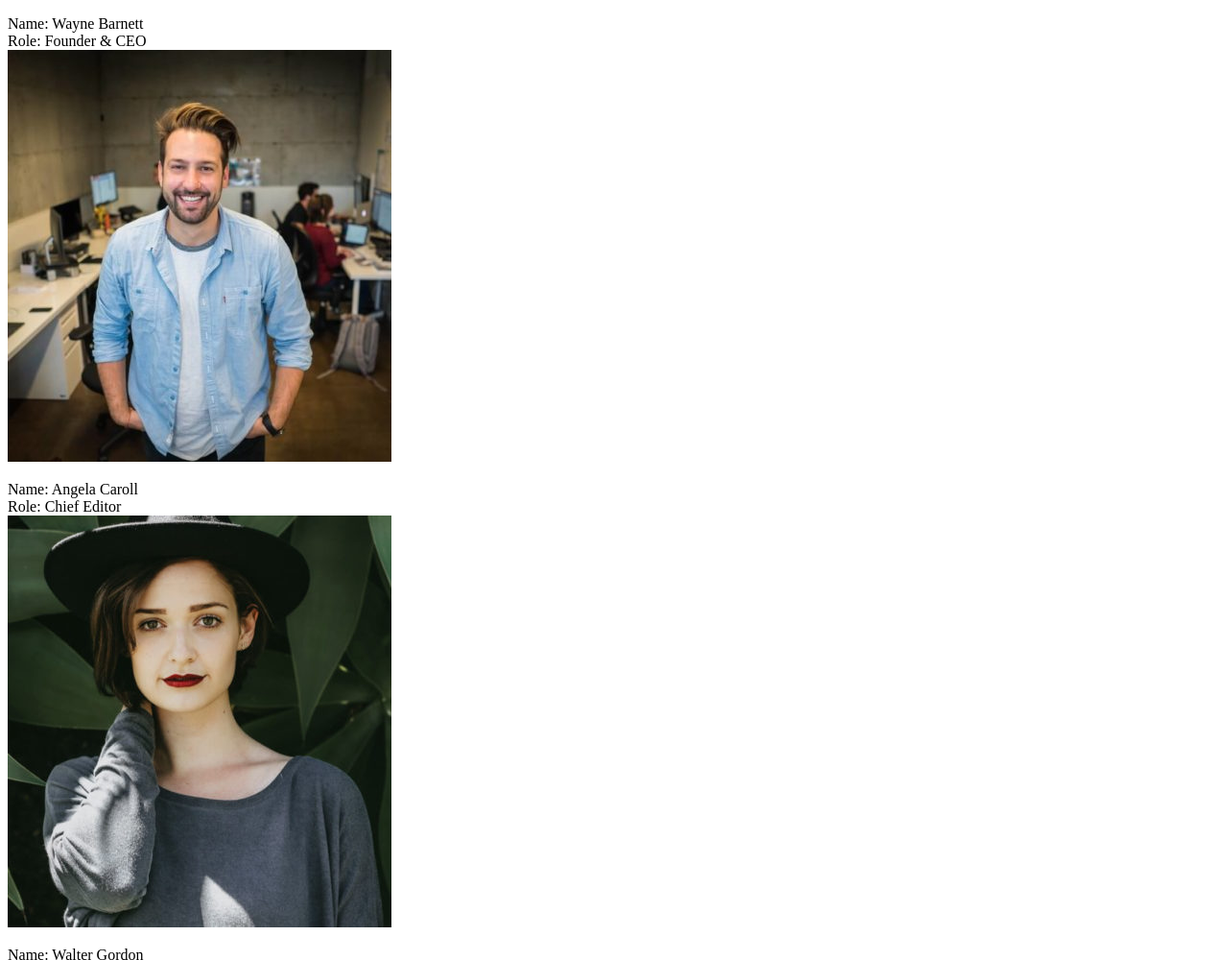
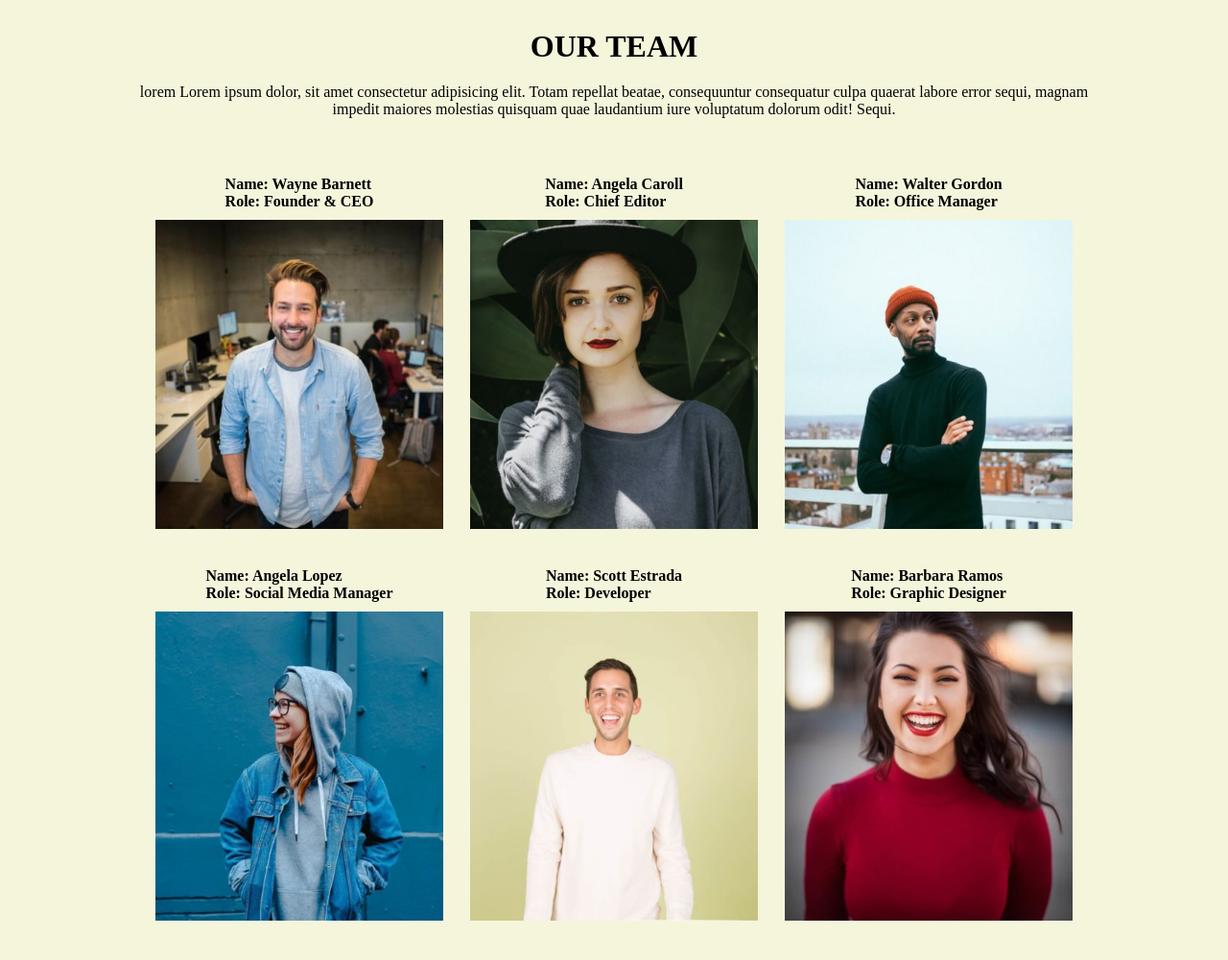
Before and after one commit to Vincenzo-23/js-our-team, a plain HTML site: page index.html in a window 1280 px wide. Shown: the top 1000 px of the page at 96% size. Drawn offline with Linux system fonts and the light colour scheme.

Commit message:
ADD: added css style

```diff
--- a/css/style.css
+++ b/css/style.css
@@ -0,0 +1,50 @@
+*{
+    box-sizing: border-box;
+    margin: 0;
+    padding: 0;
+}
+
+body{
+    background-color: beige;
+}
+
+img{
+    display: block;
+    width: 300px;
+    padding-bottom: 30px;
+    padding-top: 10px;
+}
+
+.main_title{
+    text-align: center;
+    margin: 30px 0;
+}
+
+.main_title h1{
+    padding-bottom: 20px;
+}
+
+.main_title p{
+    text-align: center;
+}
+
+
+.container{
+    width: 1024px;
+    margin: 0 auto;
+}
+
+.team_info{
+    display: flex;
+    flex-wrap: wrap;
+    padding: 20px;
+}
+
+.team_info > p{
+    width: calc(4 * 100% / 12);
+    display: flex;
+    flex-direction: column;
+    align-items: center;
+    padding-top: 10px;
+    font-weight: 700;
+}
--- a/index.html
+++ b/index.html
@@ -4,13 +4,19 @@
     <meta charset="UTF-8">
     <meta name="viewport" content="width=device-width, initial-scale=1.0">
     <title>Our Team</title>
+    <link rel="stylesheet" href="./css/style.css">
 </head>
 <body>
+    <div class="container">
+        <div class="main_title">
+            <h1>OUR TEAM</h1>
+            <p>lorem Lorem ipsum dolor, sit amet consectetur adipisicing elit. Totam repellat beatae, consequuntur consequatur culpa quaerat labore error sequi, magnam impedit maiores molestias quisquam quae laudantium iure voluptatum dolorum odit! Sequi.</p>
+        </div>
+        <div class="team_info">
 
-    <div class="team_info">
+        </div>
+    </div>
 
-    </div>
-    <img src="./img/" alt="">
     <script src="./js/app.js"></script>
 </body>
 </html>
--- a/js/app.js
+++ b/js/app.js
@@ -58,6 +58,7 @@ for(let i = 0; i < teamMembers.length; i++){
     //stampo nel DOM usando il metodo append sull'elemento con classe team_info
     teamInfoElement.append(paragraphElement)
 
+
     //creo l'element img nel DOM
     const image = document.createElement(`img`)
     //setto l'attributo src all'elemento img
```
